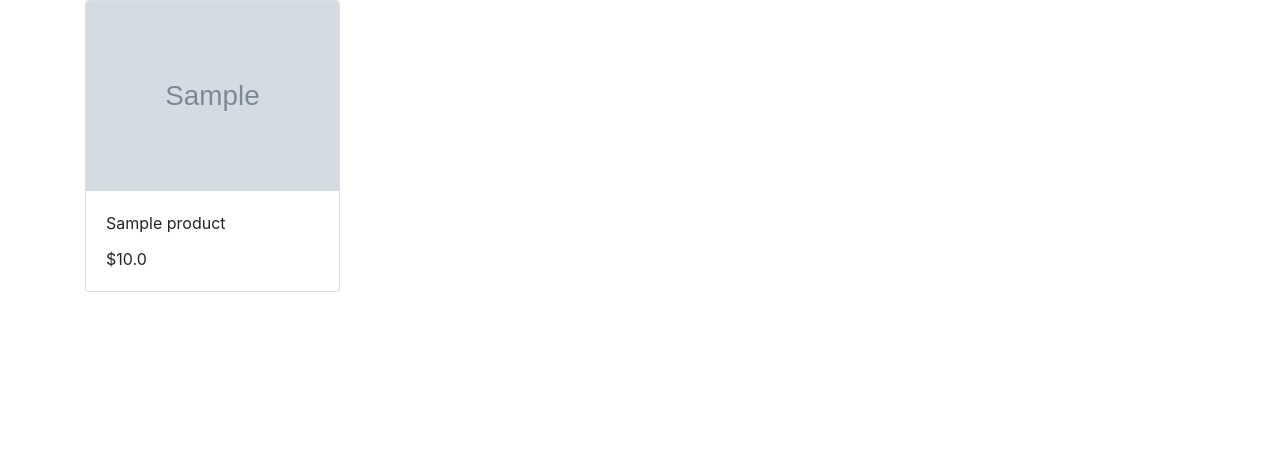
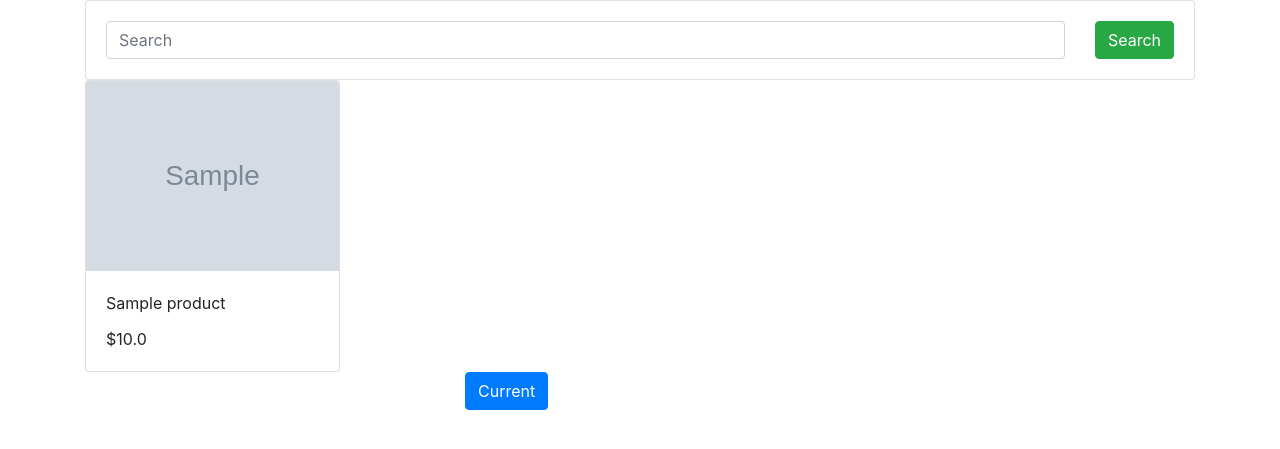
Before and after one commit to nixigg86/E-commerce, a Django app: page / in a window 1280 px wide. Shown: the top 449 px of the page. Run offline with Django 3.2, Linux system fonts and the light colour scheme; tables that the repository leaves empty hold one stand-in row (values such as "Sample post"); grey boxes marked "Sample" are stand-in pictures; some libraries are stand-ins or nearby versions.

Commit message:
Added search functionality and pagination functionality

```diff
--- a/shop/templates/shop/index.html
+++ b/shop/templates/shop/index.html
@@ -13,6 +13,21 @@
   </head>
   <body>
     <div class="container">
+      <div class="row">
+        <div class="col-md-12">
+          <form class="card card-sm">
+            <div class="card-body row align-items-center">
+              <div class="col">
+                <input type="search" name='item_name' placeholder="Search" class="form-control form-control-borderless">
+              </div>
+              <div class="col-auto">
+                <button class="btn btn-success" type="submit">Search</button>
+              </div>
+            </div>
+          </form>
+        </div>
+      </div>
+
       <div class="row">
         {% for product in product_objects %}
         <div class="col-md-3">
@@ -30,6 +45,27 @@
         </div>
         {% endfor %}
       </div>
+      <div class="row">
+        <div class="col-md-3 offset-md-4">
+          <ul class="pagination">
+            {% if product_objects.has_previous %}
+              <li class="page-item">
+                <a class="page-link" href="?page={{ product_objects.previous_page_number }}">Previous</a>
+              </li>
+            {% endif %}
+
+            <li class=" page-item active">
+              <a class="page-link" href="?page={{ product_objects.number }}">Current</a>
+            </li>
+
+            {% if product_objects.has_next %}
+              <li class="page-item">
+                <a class="page-link" href="?page={{ product_objects.next_page_number}}">Next</a>
+              </li>
+            {% endif %}
+          </ul>
+        </div>
+      </div>
     </div>
 
 
--- a/shop/views.py
+++ b/shop/views.py
@@ -1,6 +1,18 @@
 from django.shortcuts import render
 from .models import Products
+from django.core.paginator import Paginator
 # Create your views here.
 def index(request):
   product_objects = Products.objects.all()
+
+  # search functionality
+  item_name = request.GET.get('item_name')
+  if item_name != '' and item_name is not None:
+    product_objects = product_objects.filter(title__icontains=item_name)
+
+  # paginator functionality
+  paginator = Paginator(product_objects, 4)
+  page = request.GET.get('page')
+  product_objects = paginator.get_page(page)
+
   return render(request, 'shop/index.html', {'product_objects': product_objects})
```
